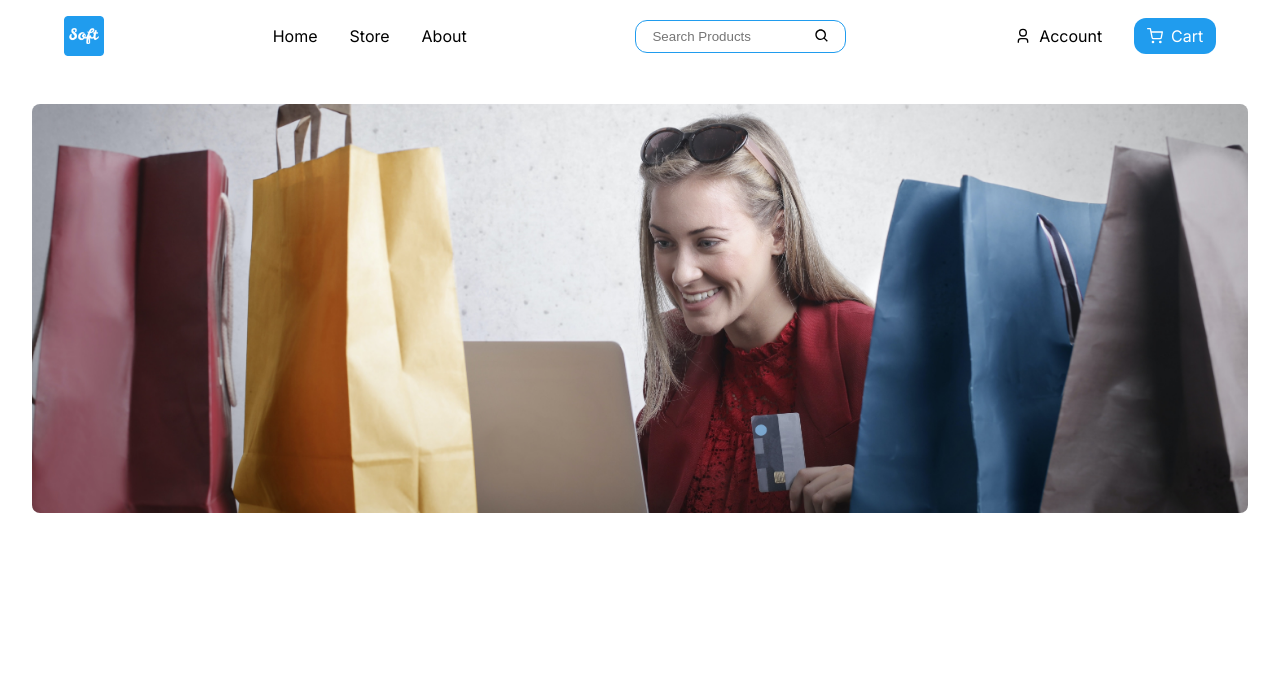
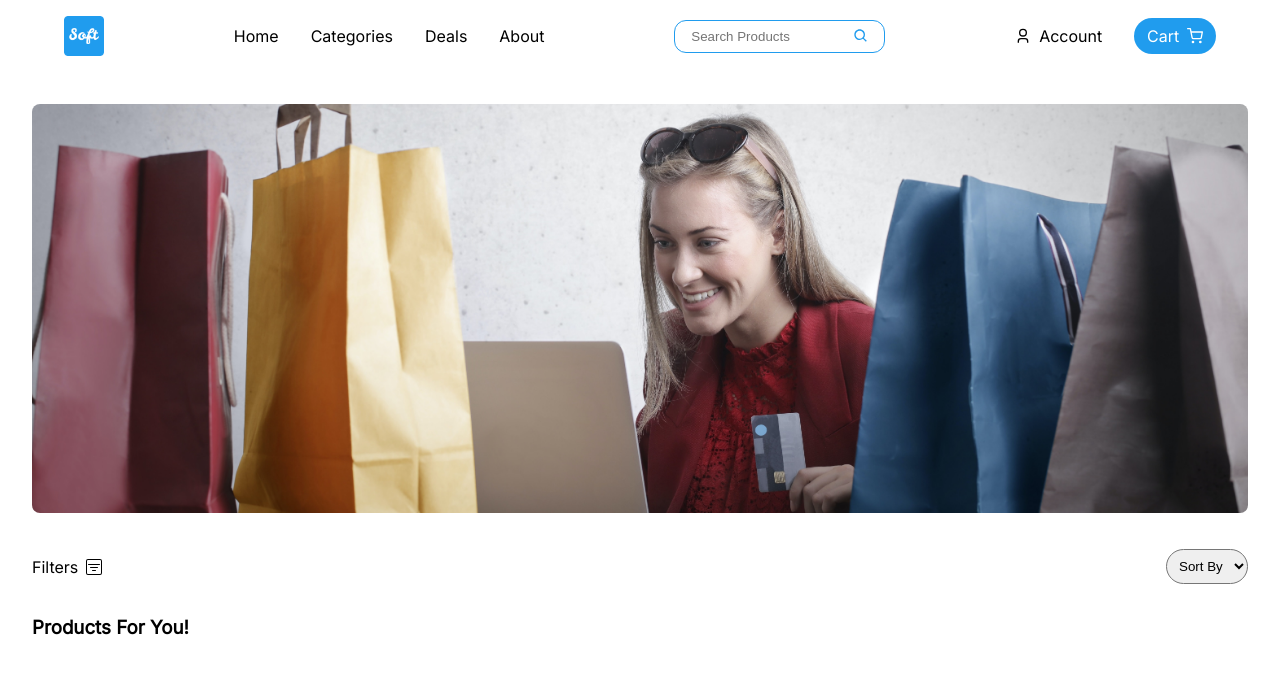
Before and after one commit to AyoToluSam/soft_alliance, a React (Vite) app: page / in a window 1280 px wide. Shown: the top 674 px of the page. Built offline with nearby package versions, Linux system fonts and the light colour scheme.

Commit message:
Products

```diff
--- a/src/App.scss
+++ b/src/App.scss
@@ -28,4 +28,5 @@
 
 @import './components/Navbar/Navbar',
 './components/Hero/Hero',
+'./components/Products/Products',
 './pages/Home/Home';
--- a/src/components/Navbar/Navbar.tsx
+++ b/src/components/Navbar/Navbar.tsx
@@ -9,7 +9,8 @@ const Navbar = () => {
       <img src={logo} alt="logo" />
       <ul>
         <li><a href="">Home</a></li>
-        <li><a href="">Store</a></li>
+        <li><a href="">Categories</a></li>
+        <li><a href="">Deals</a></li>
         <li><a href="">About</a></li>
       </ul>
       <div className='input'>
@@ -22,8 +23,8 @@ const Navbar = () => {
           <p>Account</p>
         </div>
         <div className='cart'>
+          <p>Cart</p>
           <FiShoppingCart/>
-          <p>Cart</p>
         </div>
       </div>
     </nav>
--- a/src/components/Navbar/_Navbar.scss
+++ b/src/components/Navbar/_Navbar.scss
@@ -31,6 +31,7 @@
       top: 0.5rem;
       right: 1rem;
       cursor: pointer;
+      color: #209CEE;
     }
   }
 
@@ -54,8 +55,15 @@
       gap: 0.5rem;
       background-color: #209CEE;
       color: #fff;
-      border-radius: 12px;
+      border-radius: 20px;
       padding: 0.5rem 0.8rem;
+      cursor: pointer;
+
+      &:hover {
+        background-color: transparent;
+        border: 1px solid #209CEE;
+        color: #209CEE;
+      }
     }
   }
 }
--- a/src/components/Products/Products.tsx
+++ b/src/components/Products/Products.tsx
@@ -2,15 +2,19 @@ import { BsFilterSquare } from 'react-icons/bs'
 
 const Products = () => {
   return (
-    <section>
-      <div>
-        <p>Filter</p>
-        <BsFilterSquare/>
-      </div>
-      <div>
+    <section className='products'>
+      <div className='filters'>
+        <div className='filterDrop'>
+          <p>Filters</p>
+          <BsFilterSquare/>
+        </div>
         <select name="sort" id="">
           <option value="">Sort By</option>
         </select>
+      </div>
+      <h3>Products For You!</h3>
+      <div className='productList'>
+
       </div>
     </section>
   )
--- a/src/components/Products/_Products.scss
+++ b/src/components/Products/_Products.scss
@@ -0,0 +1,23 @@
+.products {
+  display: flex;
+  flex-direction: column;
+  gap: 2rem;
+
+  .filters {
+    display: flex;
+    justify-content: space-between;
+    align-items: center;
+
+    .filterDrop {
+      display: flex;
+      align-items: center;
+      gap: 0.5rem;
+    }
+
+    select {
+      border-radius: 20px;
+      cursor: pointer;
+      padding: 0.5rem;
+    }
+  }
+}
--- a/src/pages/Home/Home.tsx
+++ b/src/pages/Home/Home.tsx
@@ -1,5 +1,6 @@
 import Hero from '../../components/Hero/Hero'
 import Navbar from '../../components/Navbar/Navbar'
+import Products from '../../components/Products/Products'
 
 const Home = () => {
   return (
@@ -7,6 +8,7 @@ const Home = () => {
       <header>
         <Navbar/>
         <Hero/>
+        <Products/>
       </header>
     </div>
   )
```
